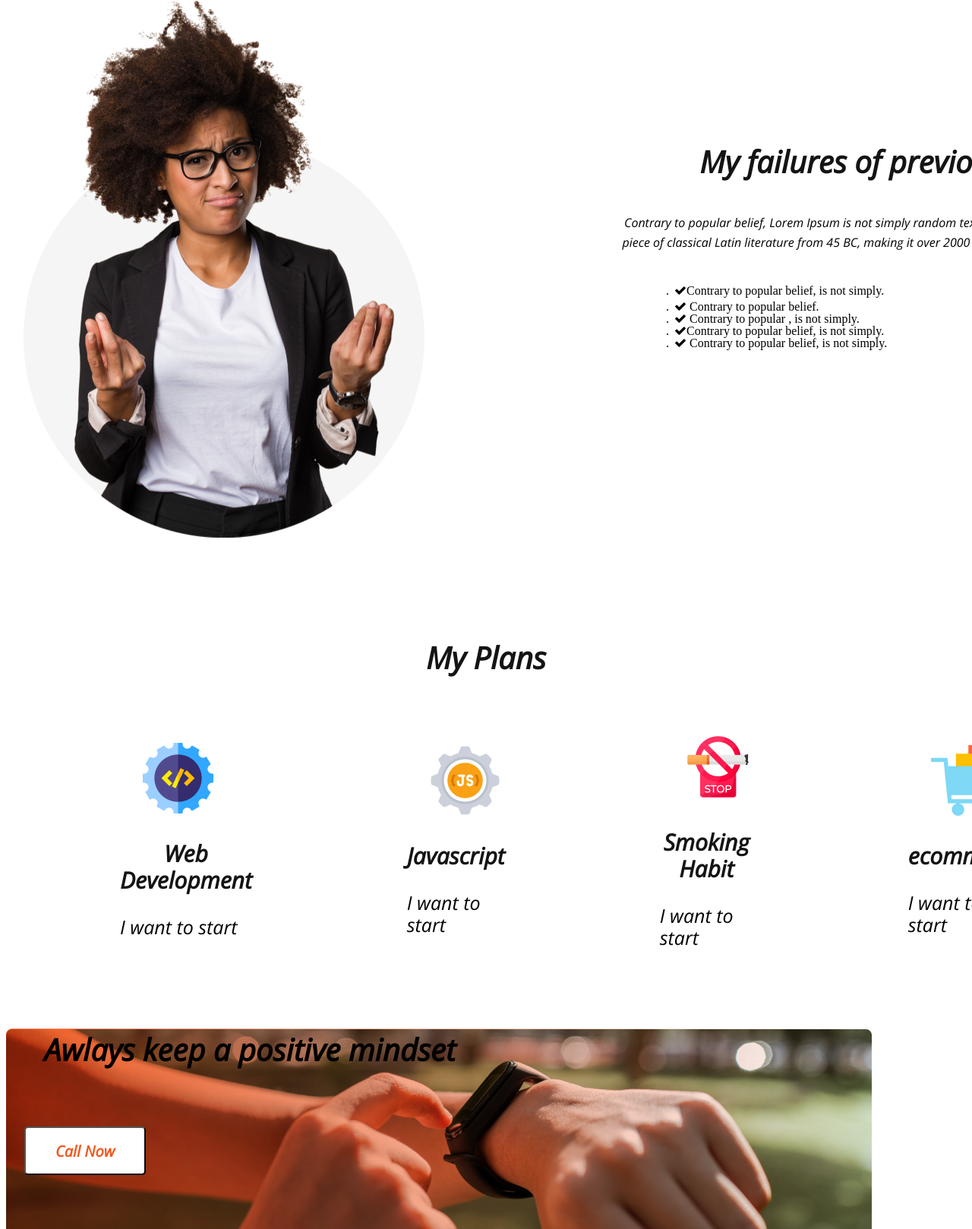
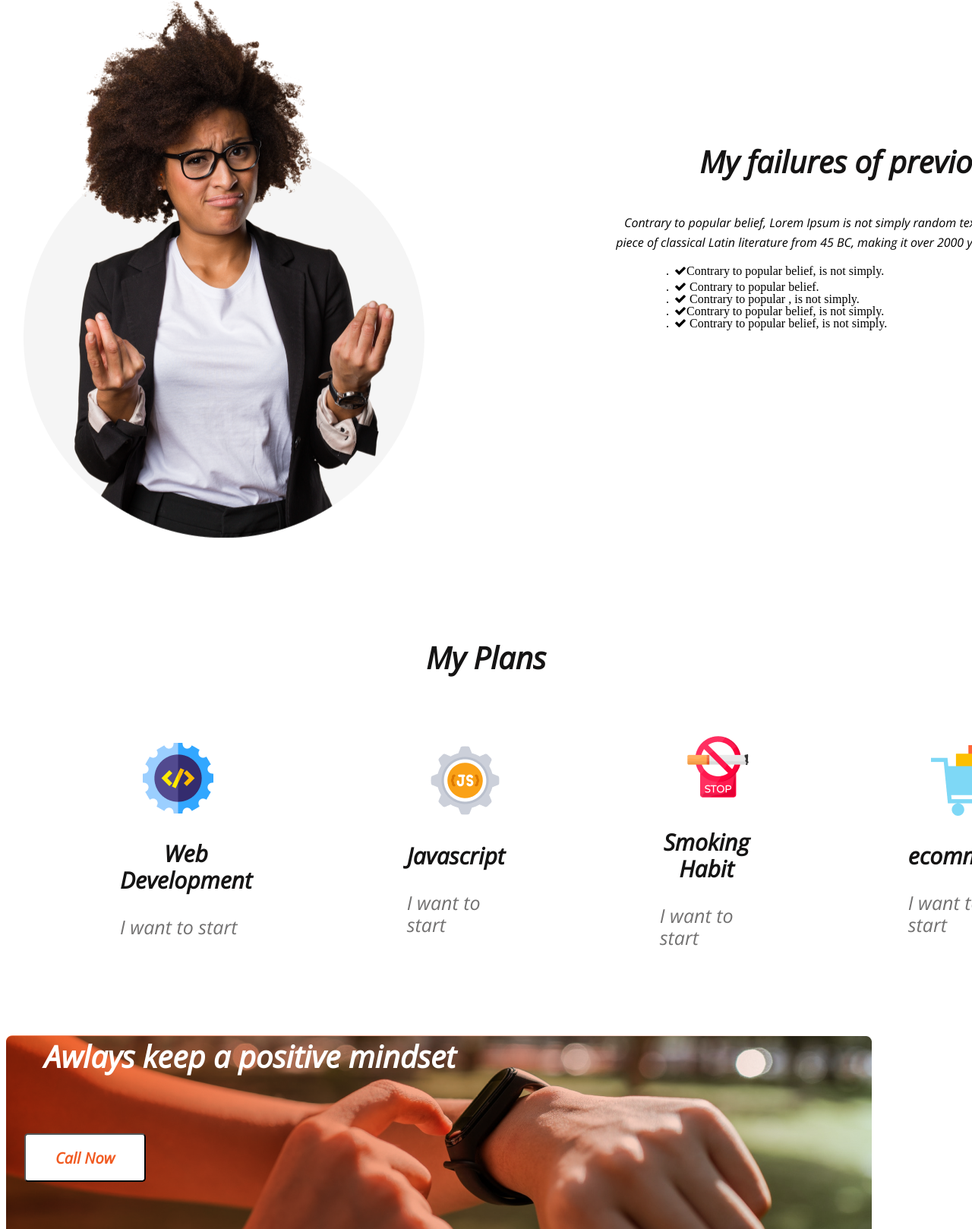
Before and after one commit to MuntasirMamuon/first-repository, a plain HTML site: page index.html in a window 1280 px wide. Shown: the part 1195-2813 px from the top of the page at 76% size. Drawn offline with nearby package versions, Linux system fonts and the light colour scheme.

Commit message:
style change

```diff
--- a/index.html
+++ b/index.html
@@ -32,7 +32,7 @@
   <div class="container-2">
       <section class="section-part">
            <h3 class="section-part-title">My failures of previous year</h3>
-           <p class="section-part-description">Contrary to popular belief, Lorem Ipsum is not simply random text. It has roots in a piece of classical Latin literature from 45 BC, making it over 2000 years old. Richard McClintock.</p>
+           <p class="section-part-description">Contrary to popular belief, Lorem Ipsum is not simply random text. It has roots in a piece of classical Latin literature from 45 BC, making it over 2000 years old. Richard .</p>
            <ul>
              <li><p> <i class="fa fa-check" style="font-size:16px;">Contrary to popular belief, is not simply.</i></p></li>
 
@@ -93,7 +93,7 @@
 
 
 <section class="main-section">
-  <!-- <img src="./new-year-new-me/images/watch.png" alt=""> -->
+
       <h2 class="main-section-title">Awlays keep a positive mindset</h2>
       <button class="btn-4">Call Now</button>
 
--- a/style.css
+++ b/style.css
@@ -158,6 +158,7 @@ margin-left: 60;
   line-height: 29px;
   margin-left: 50px;
   padding-left: 70px;
+  color: #737272;
 }
 .skill-img1{
   margin-left: 80px;
@@ -193,6 +194,8 @@ text-align: start;
 margin:50px;
 font-weight: 700;
 font-size: 40px;
+color: #FFFFFF;
+margin-top: 59px;
 
 }
 .btn-4{
```
